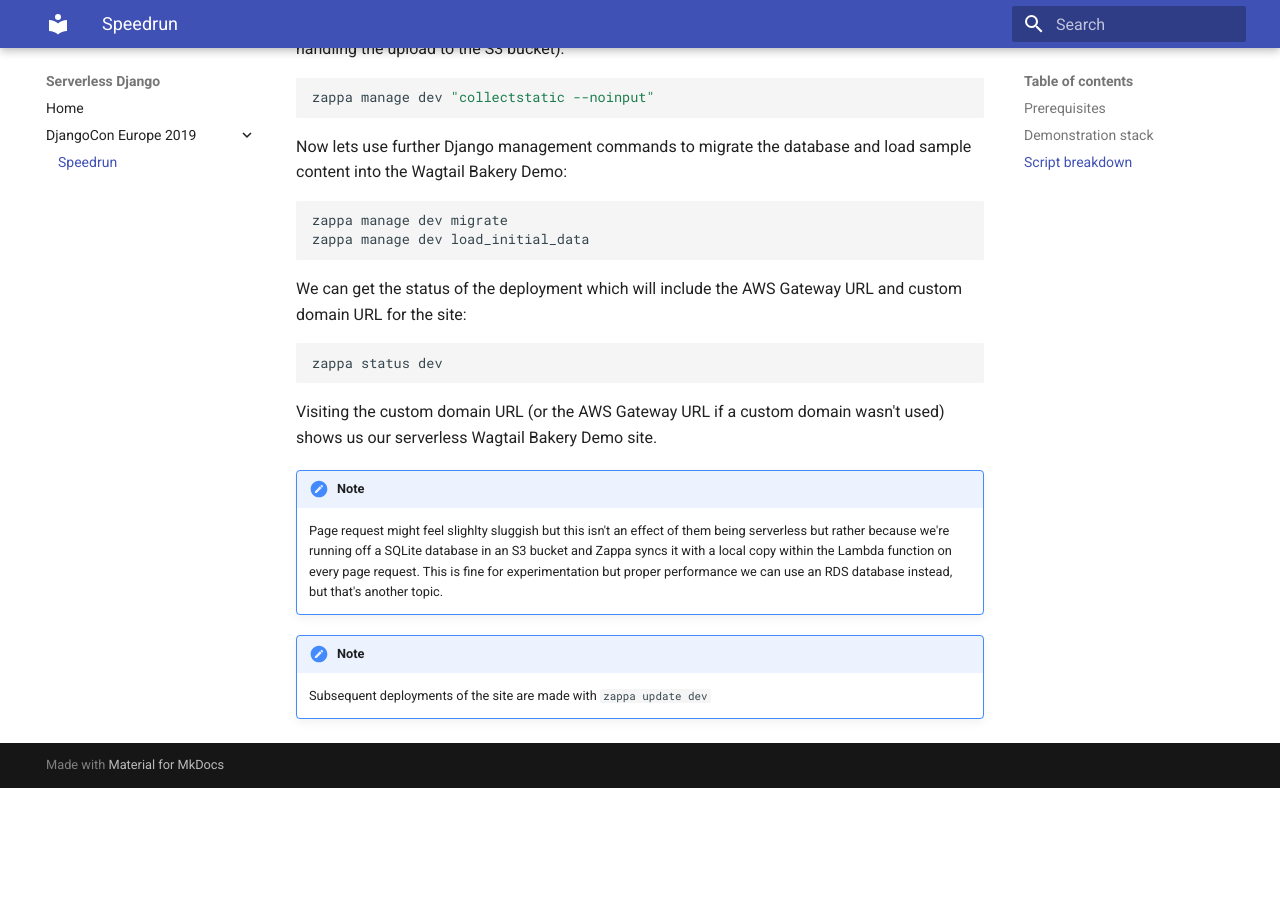
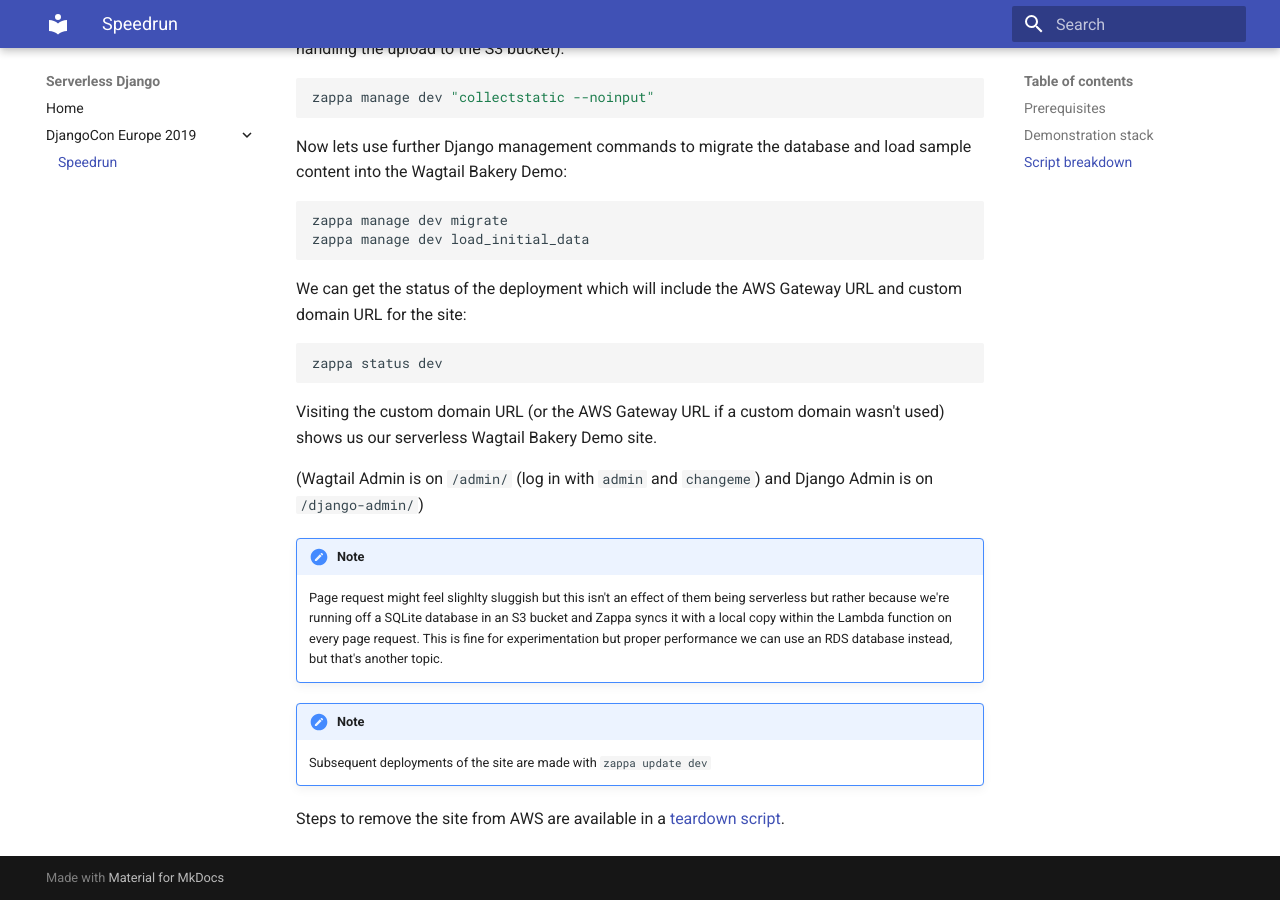
Before and after one commit to nealtodd/serverless-django, an MkDocs documentation site: the page built from docs_src/djconeu-speedrun.md, in a window 1280 px wide and 900 px high, scrolled down 4743 px. Built offline with MkDocs 1.6.1 and Material for MkDocs 9.7.7, drawn with Linux system fonts in a browser that asks for light colours; before the commit the page ends 5531 px from its top, so only the background shows below that.

Commit message:
Doc update

```diff
--- a/docs_src/djconeu-speedrun.md
+++ b/docs_src/djconeu-speedrun.md
@@ -227,6 +227,8 @@ zappa status dev
 Visiting the custom domain URL (or the AWS Gateway URL if a custom domain wasn't used) shows us our serverless
 Wagtail Bakery Demo site.
 
+(Wagtail Admin is on `/admin/` (log in with `admin` and `changeme`) and Django Admin is on `/django-admin/`)
+
 !!! Note
     Page request might feel slighlty sluggish but this isn't an effect of them being serverless but rather because
     we're running off a SQLite database in an S3 bucket and Zappa syncs it with a local copy within the Lambda function
@@ -235,3 +237,6 @@ Wagtail Bakery Demo site.
 
 !!! Note
     Subsequent deployments of the site are made with `zappa update dev`
+
+Steps to remove the site from AWS are available in a
+[teardown script](https://github.com/nealtodd/serverless-django/blob/master/samples/speedrun_teardown.sh).
```
Also changed, not shown: 2 other files.
